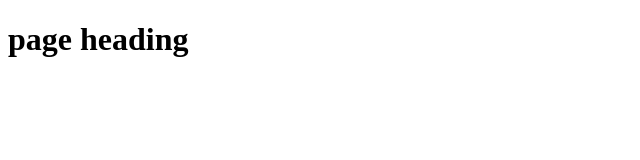
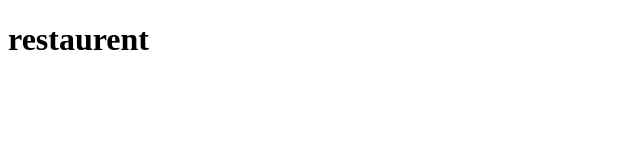
Before and after one commit to subhash-reddy123/portfolio, a plain HTML site: page index.html in a window 1280 px wide. Shown: the whole page, without its empty margins (0-640 px from the left). Drawn offline with Linux system fonts and the light colour scheme.

Commit message:
heading changed

```diff
--- a/index.html
+++ b/index.html
@@ -7,7 +7,7 @@
 </head>
 <body>
     <h1>
-         page heading
+         restaurent
         </h1>
 
 </body>
```
